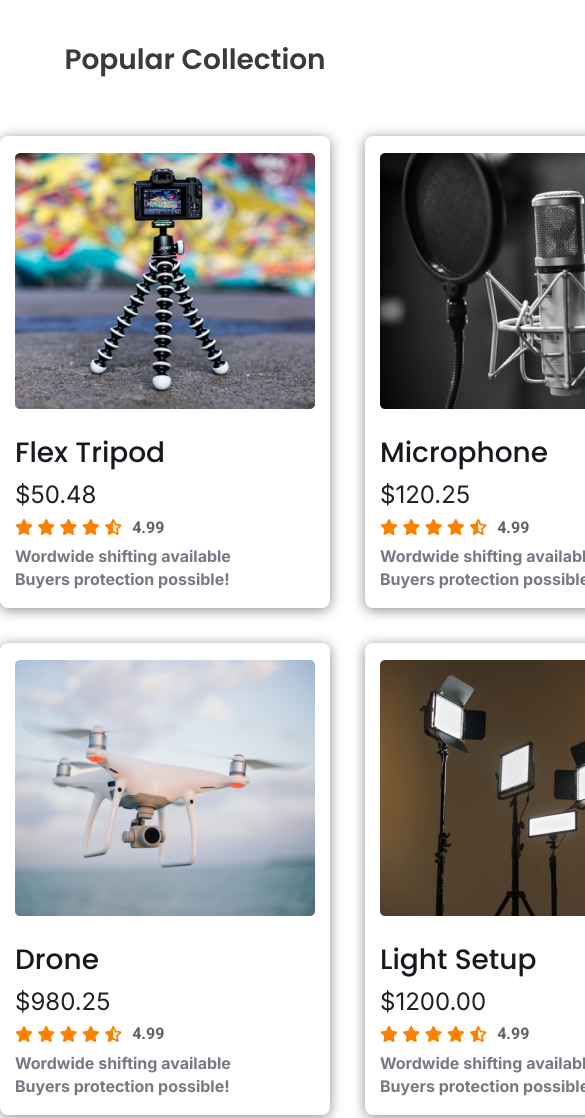
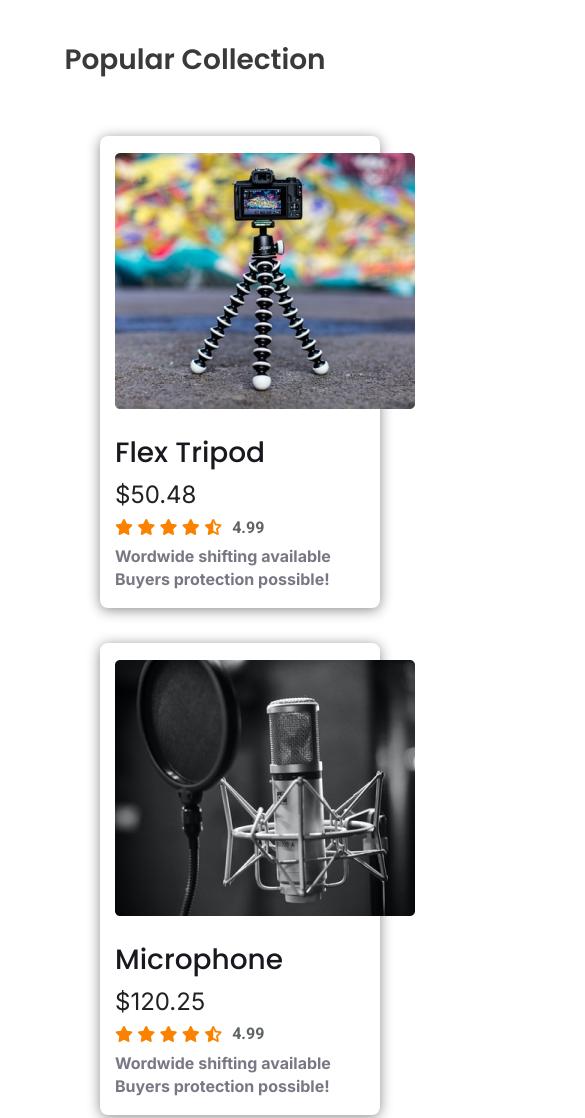
Before and after one commit to rifatrahman1/Influencer-Gear, a plain HTML site: page index.html in a window 390 px wide. Shown: the part 1360-2478 px from the top of the page, 585 px wide, since content can reach past the window. Drawn offline with Linux system fonts and the light colour scheme.

Commit message:
added to popular collection with mobile device

```diff
--- a/CSS/style.css
+++ b/CSS/style.css
@@ -220,4 +220,12 @@ body {
     .sponsors-company {
         grid-template-columns: repeat(4, 2fr);
     }
+    .popular-card{
+
+        grid-template-columns: 1fr;
+    }
+    .card{
+        margin-left: 100px;
+        width: 65%;
+    }
 }
--- a/index.html
+++ b/index.html
@@ -252,6 +252,12 @@
             </div>
             <div class="see-more"><p>See More</p> <span><i class="fa-solid fa-arrow-right-long"></i></span></div>
         </section>
+
+        <!-- feature product place section start -->
+
+        <section class="feature container">
+            .
+        </section>
     </main>
 
 </body>
```
